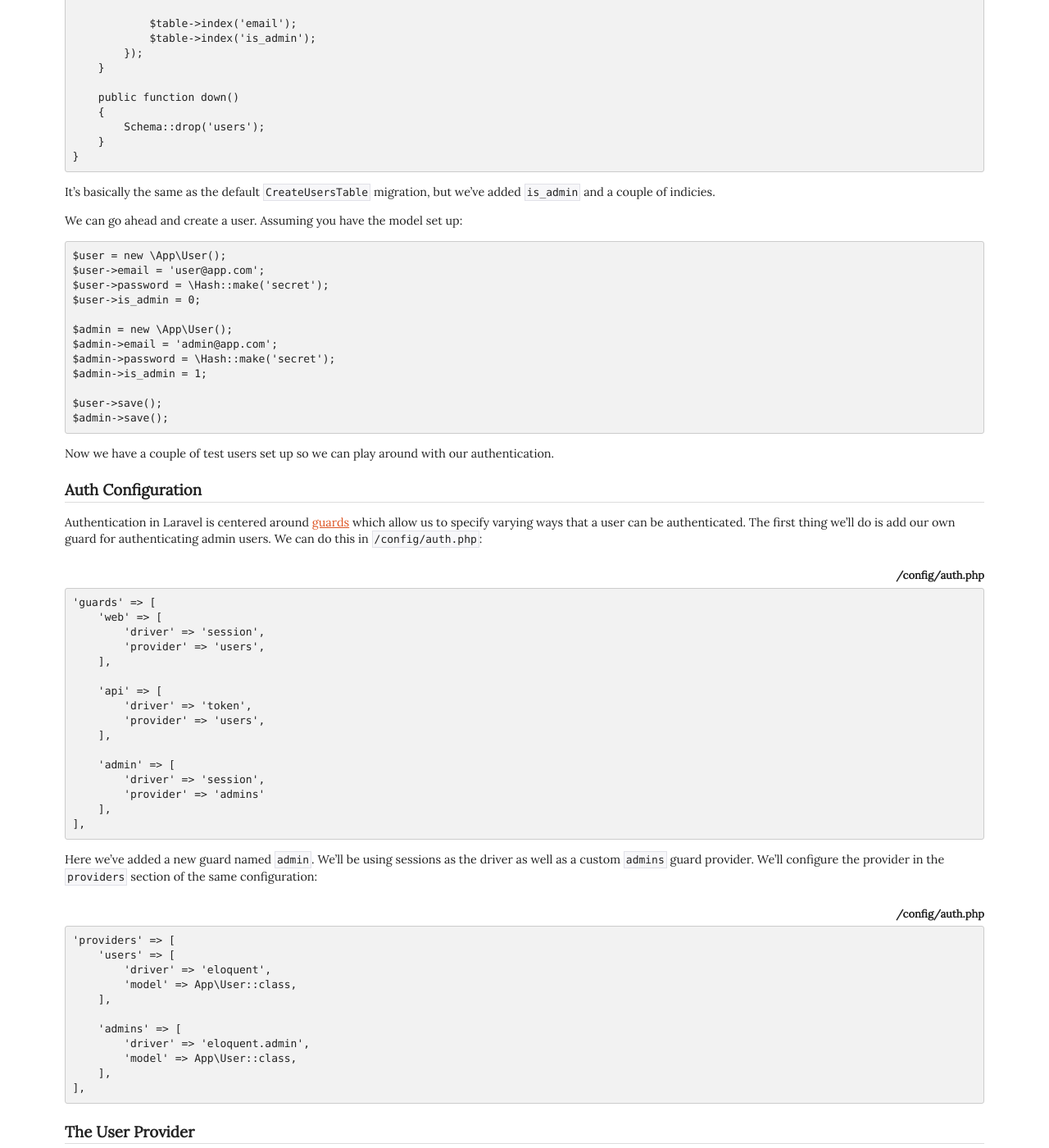
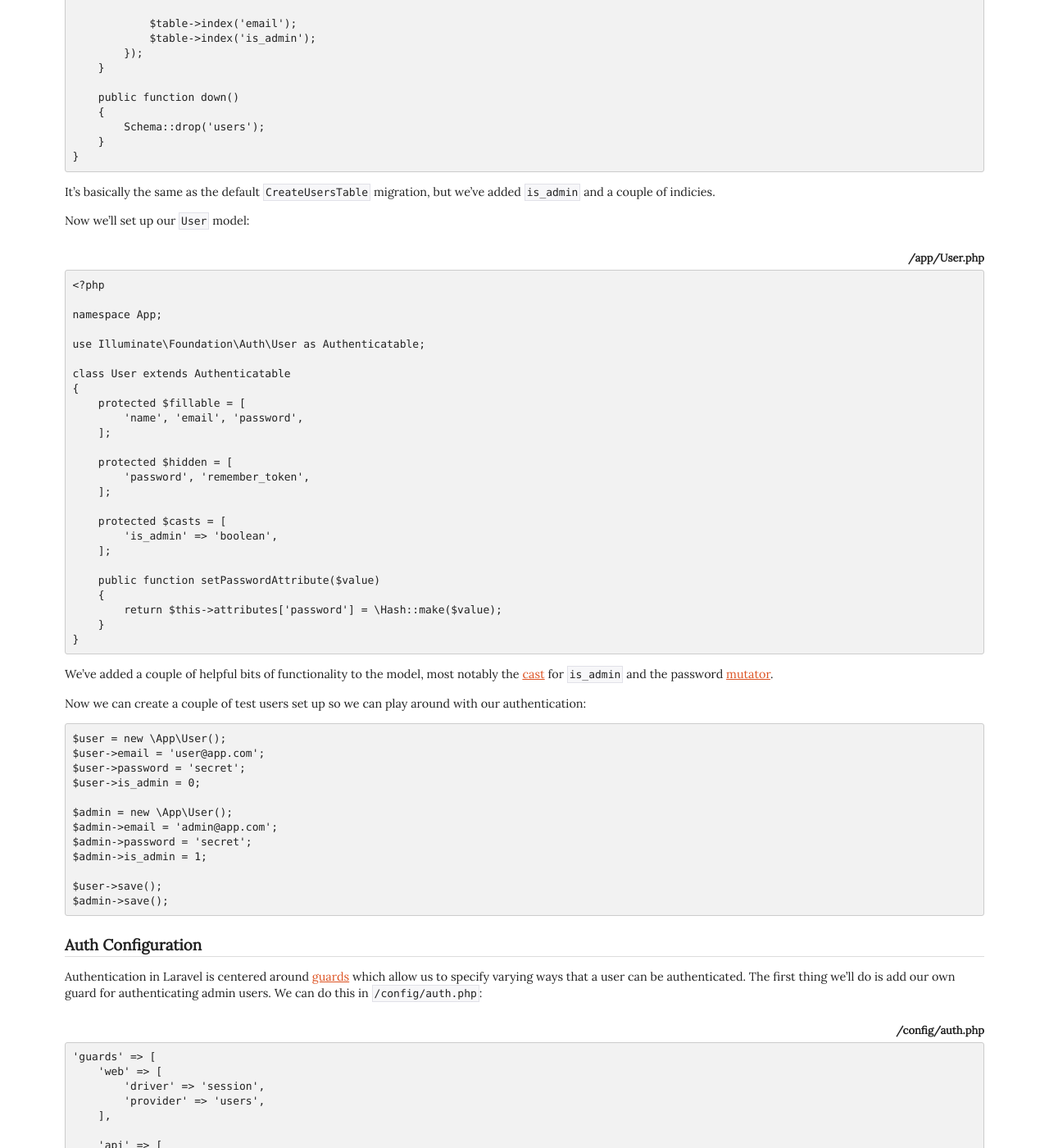
Before and after one commit to mcfdn/mcfdn.github.io, a Jekyll site: the page built from _posts/2016-06-17-custom-authentication-in-laravel-with-guards-and-user-service-providers.md, in a window 1280 px wide and 1400 px high, scrolled down 762 px. Shown: the whole window at 82% size. Built offline with Jekyll 4.4.1, drawn with Linux system fonts in a browser that asks for light colours; comment, search, counter and statistics services are not loaded; some of the changed text lies outside the part shown.

Commit message:
Further clarification

```diff
--- a/_posts/2016-06-17-custom-authentication-in-laravel-with-guards-and-user-service-providers.md
+++ b/_posts/2016-06-17-custom-authentication-in-laravel-with-guards-and-user-service-providers.md
@@ -4,7 +4,7 @@ title: Custom Authentication in Laravel with Guards and User Service Providers
 description: Laravel provides a quick and easy way to enable user authentication out of the box through it's AuthManager and guards.
 ---
 
-Laravel provides a quick and easy way to enable user authentication out of the box through it's AuthManager, EloquentUserProvider and guards. While this is great, sometimes extra flexibility is needed. An example might be when building a separate login for users with administrative rights, where those users are stored in the same table as regular system users. In this situation you might want to authenticate based on `username`, `password` and another attribute such as `is_admin`.
+Laravel provides a quick and easy way to enable user authentication out of the box through it's AuthManager, EloquentUserProvider and guards. While this is great, sometimes extra flexibility is needed. An example might be when building a separate login for users with administrative rights, where those users are stored in the same table as regular system users. In this situation you might want to authenticate based on `email`, `password` and another attribute such as `is_admin`.
 
 The [documentation](https://laravel.com/docs/5.2/authentication#authenticating-users) highlights that it's possible to manually authenticate users, but that doesn't work for those of us who want to take advantage of the really helpful `AuthenticatesAndRegistersUsers` trait that does a lot of the controller work for you.
 
@@ -46,22 +46,52 @@ So, lets assume we're building an admin interface for an existing system, where
 
 It's basically the same as the default `CreateUsersTable` migration, but we've added `is_admin` and a couple of indicies.
 
-We can go ahead and create a user. Assuming you have the model set up:
+Now we'll set up our `User` model:
+
+<strong class="code-title">/app/User.php</strong>
+
+    <?php
+
+    namespace App;
+
+    use Illuminate\Foundation\Auth\User as Authenticatable;
+
+    class User extends Authenticatable
+    {
+        protected $fillable = [
+            'name', 'email', 'password',
+        ];
+
+        protected $hidden = [
+            'password', 'remember_token',
+        ];
+
+        protected $casts = [
+            'is_admin' => 'boolean',
+        ];
+
+        public function setPasswordAttribute($value)
+        {
+            return $this->attributes['password'] = \Hash::make($value);
+        }
+    }
+
+We've added a couple of helpful bits of functionality to the model, most notably the [cast](https://laravel.com/docs/5.2/eloquent-mutators#attribute-casting) for `is_admin` and the password [mutator](https://laravel.com/docs/5.2/eloquent-mutators#accessors-and-mutators).
+
+Now we can create a couple of test users set up so we can play around with our authentication:
 
     $user = new \App\User();
     $user->email = 'user@app.com';
-    $user->password = \Hash::make('secret');
+    $user->password = 'secret';
     $user->is_admin = 0;
 
     $admin = new \App\User();
     $admin->email = 'admin@app.com';
-    $admin->password = \Hash::make('secret');
+    $admin->password = 'secret';
     $admin->is_admin = 1;
 
     $user->save();
     $admin->save();
-
-Now we have a couple of test users set up so we can play around with our authentication.
 
 ### Auth Configuration
 
@@ -129,7 +159,7 @@ Now that we've specified a custom provider, we need to build it. The guard provi
         }
     }
 
-The only method we need to override is `retrieveByCredentials`. Above, I've chosen only to override some of it, so all we need to do is check if any user that is found with the specified username and password in the parent class is also an admin.
+The only method we need to override is `retrieveByCredentials`. Above, I've chosen only to override some of it, so all we need to do is check if any user that is found with the specified email and password in the parent class is also an admin.
 
 In our auth configuration earlier, we referenced our new guard provider as `eloquent.admin`. We'll need to bind that reference to our implementation, which we can accomplish in the `AuthServiceProvider`:
 
```
Also changed, not shown: other parts of _posts/2016-06-17-custom-authentication-in-laravel-with-guards-and-user-service-providers.md (+3 -1 lines).
